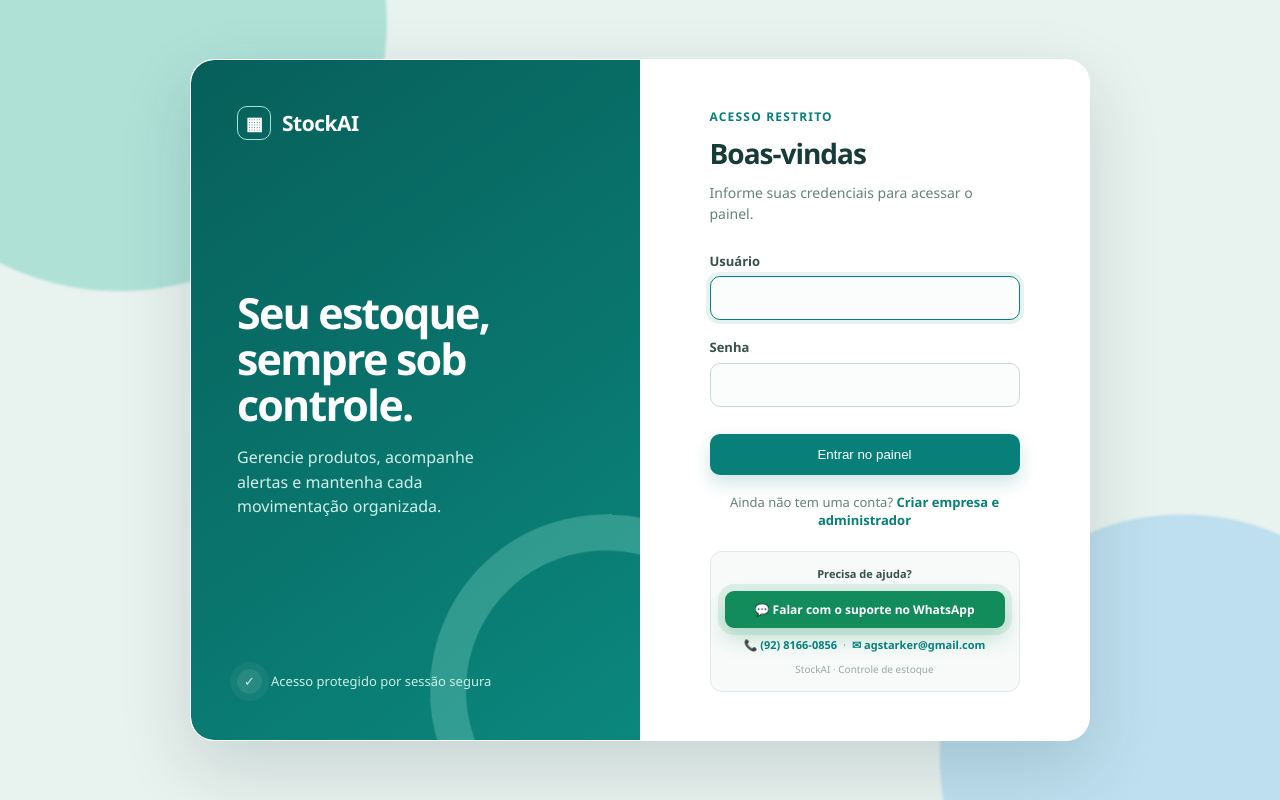
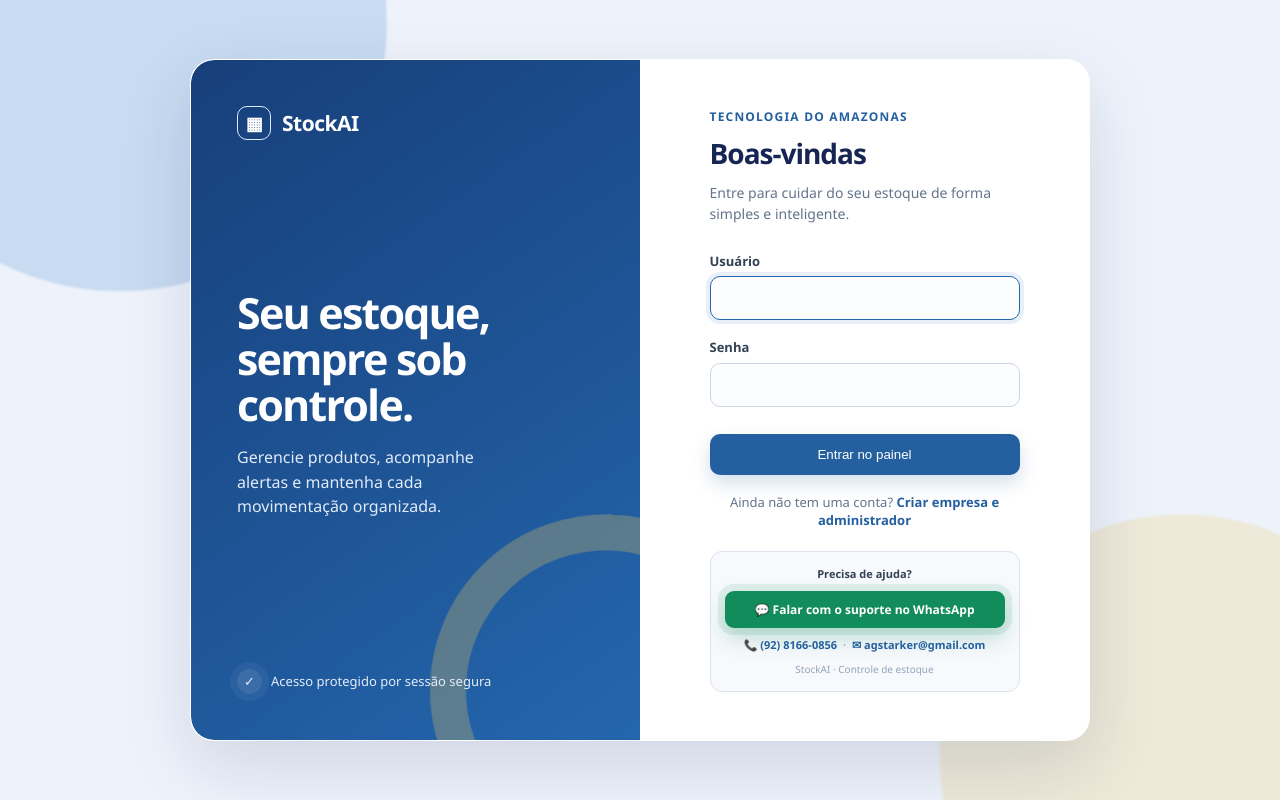
Before and after one commit to bacharelado/stockai, a FastAPI app: page /login in a window 1280 px wide. Run offline with FastAPI, Linux system fonts and the light colour scheme; parts of the project's set-up code (start-up, migrations or seed data) failed here and were passed over.

Commit message:
feat: refresh login with Amazonian blue visual identity

```diff
--- a/app/templates/login.html
+++ b/app/templates/login.html
@@ -5,46 +5,46 @@
     <meta name="viewport" content="width=device-width, initial-scale=1.0">
     <title>Entrar | StockAI</title>
     <style>
-        :root { color: #173b37; font-family: "Segoe UI", Arial, sans-serif; }
+        :root { color: #172554; font-family: "Segoe UI", Arial, sans-serif; }
         * { box-sizing: border-box; }
-        body { min-height: 100vh; margin: 0; display: grid; place-items: center; padding: 24px; overflow: hidden; background: #e8f2ef; }
+        body { min-height: 100vh; margin: 0; display: grid; place-items: center; padding: 24px; overflow: hidden; background: #eef3fb; }
         body::before, body::after { content: ""; position: fixed; border-radius: 50%; z-index: -1; filter: blur(1px); }
-        body::before { width: 520px; height: 520px; top: -250px; left: -160px; background: #8ed8c9; opacity: .63; animation: float-a 9s ease-in-out infinite; }
-        body::after { width: 460px; height: 460px; right: -160px; bottom: -210px; background: #a7d4ee; opacity: .65; animation: float-b 11s ease-in-out infinite; }
-        .layout { width: min(100%, 900px); min-height: 570px; display: grid; grid-template-columns: 1fr 1fr; border: 1px solid #ffffffa8; border-radius: 24px; overflow: hidden; background: #fff; box-shadow: 0 26px 70px #173b3729; animation: card-in .7s cubic-bezier(.2,.8,.2,1) both; }
-        .intro { position: relative; display: flex; flex-direction: column; justify-content: space-between; padding: 46px; overflow: hidden; color: white; background: linear-gradient(145deg, #075f5a, #0b877d); animation: intro-in .8s .08s cubic-bezier(.2,.8,.2,1) both; }
-        .intro::after { content: ""; position: absolute; width: 280px; height: 280px; right: -145px; bottom: -130px; border: 36px solid #78d2c2; border-radius: 50%; opacity: .35; animation: ring-float 8s ease-in-out infinite; }
+        body::before { width: 520px; height: 520px; top: -250px; left: -160px; background: #7aa7dc; opacity: .32; animation: float-a 9s ease-in-out infinite; }
+        body::after { width: 460px; height: 460px; right: -160px; bottom: -210px; background: #f0c85a; opacity: .22; animation: float-b 11s ease-in-out infinite; }
+        .layout { width: min(100%, 900px); min-height: 570px; display: grid; grid-template-columns: 1fr 1fr; border: 1px solid #ffffffc7; border-radius: 24px; overflow: hidden; background: #fff; box-shadow: 0 26px 70px #17255424; animation: card-in .7s cubic-bezier(.2,.8,.2,1) both; }
+        .intro { position: relative; display: flex; flex-direction: column; justify-content: space-between; padding: 46px; overflow: hidden; color: white; background: linear-gradient(145deg, #173f7a, #2466ad); animation: intro-in .8s .08s cubic-bezier(.2,.8,.2,1) both; }
+        .intro::after { content: ""; position: absolute; width: 280px; height: 280px; right: -145px; bottom: -130px; border: 36px solid #f0c85a; border-radius: 50%; opacity: .28; animation: ring-float 8s ease-in-out infinite; }
         .brand { display: flex; align-items: center; gap: 11px; font-weight: 800; font-size: 21px; letter-spacing: -.5px; animation: fade-up .65s .2s both; }
-        .brand-mark { display: grid; width: 34px; height: 34px; place-items: center; border: 1px solid #a8e3d9; border-radius: 10px; font-size: 18px; transition: transform .25s ease, background .25s ease; }
+        .brand-mark { display: grid; width: 34px; height: 34px; place-items: center; border: 1px solid #dceaff; border-radius: 10px; font-size: 18px; transition: transform .25s ease, background .25s ease; }
         .brand:hover .brand-mark { transform: rotate(-6deg) scale(1.06); background: #ffffff14; }
         .intro h1 { max-width: 290px; margin: 0; font-size: clamp(31px, 4vw, 43px); line-height: 1.08; letter-spacing: -1.8px; animation: fade-up .7s .32s both; }
-        .intro p { max-width: 285px; margin: 16px 0 0; color: #d1f0eb; line-height: 1.55; animation: fade-up .7s .42s both; }
-        .secure-note { position: relative; z-index: 1; display: flex; align-items: center; gap: 9px; color: #c9eee8; font-size: 13px; animation: fade-up .7s .5s both; }
+        .intro p { max-width: 285px; margin: 16px 0 0; color: #e1ebf8; line-height: 1.55; animation: fade-up .7s .42s both; }
+        .secure-note { position: relative; z-index: 1; display: flex; align-items: center; gap: 9px; color: #e4edf9; font-size: 13px; animation: fade-up .7s .5s both; }
         .secure-note span { display: grid; width: 25px; height: 25px; place-items: center; border-radius: 50%; background: #ffffff20; animation: soft-pulse 2.6s ease-in-out infinite; }
         main { display: flex; align-items: center; padding: 48px; }
         .form-wrap { width: 100%; max-width: 310px; margin: auto; animation: fade-up .7s .18s both; }
-        .eyebrow { margin: 0 0 9px; color: #087f78; font-size: 12px; font-weight: 800; letter-spacing: 1.2px; text-transform: uppercase; }
-        h2 { margin: 0; color: #173b37; font-size: 28px; letter-spacing: -1px; }
-        .lead { margin: 10px 0 28px; color: #66807b; font-size: 14px; line-height: 1.5; }
-        label { display: block; margin-top: 17px; color: #36504b; font-size: 13px; font-weight: 750; animation: fade-up .55s .35s both; }
-        input { width: 100%; margin-top: 7px; padding: 12px 13px; outline: none; color: #173b37; border: 1px solid #c9d8d4; border-radius: 10px; background: #fbfdfc; font: inherit; transition: border .18s, box-shadow .18s, transform .18s; }
-        input:focus { border-color: #087f78; box-shadow: 0 0 0 4px #0a82791a; transform: translateY(-1px); }
-        button { width: 100%; margin-top: 27px; padding: 13px; border: 0; border-radius: 10px; color: white; background: #087f78; box-shadow: 0 8px 18px #087f7833; font: 750 14px inherit; cursor: pointer; transition: transform .18s, background .18s, box-shadow .18s; animation: fade-up .55s .48s both; }
-        button:hover { background: #066d67; transform: translateY(-2px); box-shadow: 0 12px 24px #087f7838; }
+        .eyebrow { margin: 0 0 9px; color: #245f9f; font-size: 12px; font-weight: 800; letter-spacing: 1.2px; text-transform: uppercase; }
+        h2 { margin: 0; color: #172554; font-size: 28px; letter-spacing: -1px; }
+        .lead { margin: 10px 0 28px; color: #64748b; font-size: 14px; line-height: 1.5; }
+        label { display: block; margin-top: 17px; color: #334155; font-size: 13px; font-weight: 750; animation: fade-up .55s .35s both; }
+        input { width: 100%; margin-top: 7px; padding: 12px 13px; outline: none; color: #172554; border: 1px solid #cbd5e1; border-radius: 10px; background: #fbfdff; font: inherit; transition: border .18s, box-shadow .18s, transform .18s; }
+        input:focus { border-color: #2466ad; box-shadow: 0 0 0 4px #2466ad1a; transform: translateY(-1px); }
+        button { width: 100%; margin-top: 27px; padding: 13px; border: 0; border-radius: 10px; color: white; background: #245f9f; box-shadow: 0 8px 18px #245f9f33; font: 750 14px inherit; cursor: pointer; transition: transform .18s, background .18s, box-shadow .18s; animation: fade-up .55s .48s both; }
+        button:hover { background: #194d85; transform: translateY(-2px); box-shadow: 0 12px 24px #245f9f38; }
         button:active { transform: translateY(0); }
-        button:focus-visible { outline: 3px solid #75c9c0; outline-offset: 2px; }
+        button:focus-visible { outline: 3px solid #f0c85a; outline-offset: 2px; }
         .error { margin: 0 0 18px; padding: 11px 12px; color: #9d251d; border: 1px solid #ffc4bd; border-radius: 9px; background: #fff0ee; font-size: 13px; animation: shake-in .45s both; }
-        .signup-link { margin: 18px 0 0; color: #66807b; font-size: 13px; text-align: center; animation: fade-up .55s .55s both; }
-        .signup-link a { color: #087f78; font-weight: 750; text-decoration: none; }
+        .signup-link { margin: 18px 0 0; color: #64748b; font-size: 13px; text-align: center; animation: fade-up .55s .55s both; }
+        .signup-link a { color: #245f9f; font-weight: 750; text-decoration: none; }
         .signup-link a:hover { text-decoration: underline; }
-        .footer { display: grid; gap: 9px; margin: 22px 0 0; padding: 14px; color: #80948f; border: 1px solid #dfe9e7; border-radius: 12px; background: #f7faf9; font-size: 11px; text-align: center; line-height: 1.45; animation: fade-up .6s .62s both; }
-        .footer-title { color: #36504b; font-size: 11px; font-weight: 750; }
+        .footer { display: grid; gap: 9px; margin: 22px 0 0; padding: 14px; color: #8090a5; border: 1px solid #dbe3ed; border-radius: 12px; background: #f7f9fc; font-size: 11px; text-align: center; line-height: 1.45; animation: fade-up .6s .62s both; }
+        .footer-title { color: #334155; font-size: 11px; font-weight: 750; }
         .footer-contact { display: flex; align-items: center; justify-content: center; flex-wrap: wrap; gap: 6px; }
-        .footer-contact a { color: #087f78; font-weight: 700; text-decoration: none; }
+        .footer-contact a { color: #245f9f; font-weight: 700; text-decoration: none; }
         .footer-contact a:hover { text-decoration: underline; }
         .whatsapp-button { display: inline-flex; width: 100%; align-items: center; justify-content: center; gap: 7px; padding: 10px 12px; border-radius: 9px; color: #fff !important; background: #128c5a; box-shadow: 0 7px 16px rgba(18, 140, 90, .18); font-size: 12px; font-weight: 750 !important; text-decoration: none !important; transition: transform .18s, background .18s, box-shadow .18s; animation: whatsapp-pulse 2.8s 1.5s ease-in-out infinite; }
         .whatsapp-button:hover { background: #0d7449; transform: translateY(-2px); box-shadow: 0 11px 22px rgba(18, 140, 90, .25); animation-play-state: paused; }
-        .footer-brand { color: #9aa9a5; font-size: 10px; }
+        .footer-brand { color: #94a3b8; font-size: 10px; }
         @keyframes card-in { from { opacity: 0; transform: translateY(20px) scale(.985); } to { opacity: 1; transform: translateY(0) scale(1); } }
         @keyframes intro-in { from { opacity: 0; transform: translateX(-18px); } to { opacity: 1; transform: translateX(0); } }
         @keyframes fade-up { from { opacity: 0; transform: translateY(10px); } to { opacity: 1; transform: translateY(0); } }
@@ -67,9 +67,9 @@
         </aside>
         <main>
             <div class="form-wrap">
-                <p class="eyebrow">Acesso restrito</p>
+                <p class="eyebrow">Tecnologia do Amazonas</p>
                 <h2>Boas-vindas</h2>
-                <p class="lead">Informe suas credenciais para acessar o painel.</p>
+                <p class="lead">Entre para cuidar do seu estoque de forma simples e inteligente.</p>
                 {% if error %}<p class="error" role="alert">{{ error }}</p>{% endif %}
                 <form method="post" action="/login">
                     <label for="username">Usuário<input id="username" name="username" autocomplete="username" autofocus required></label>
```
